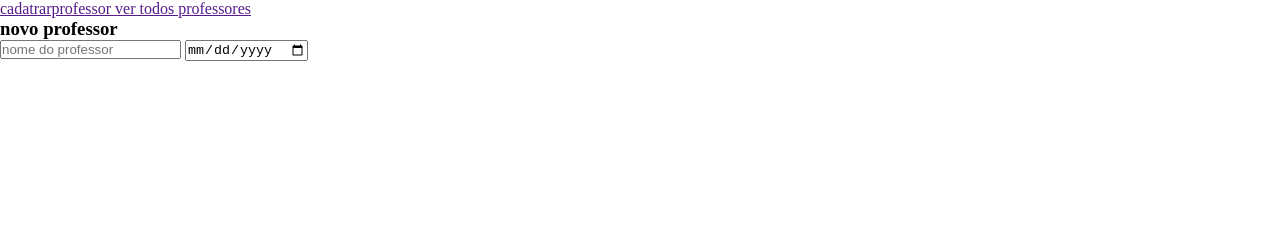
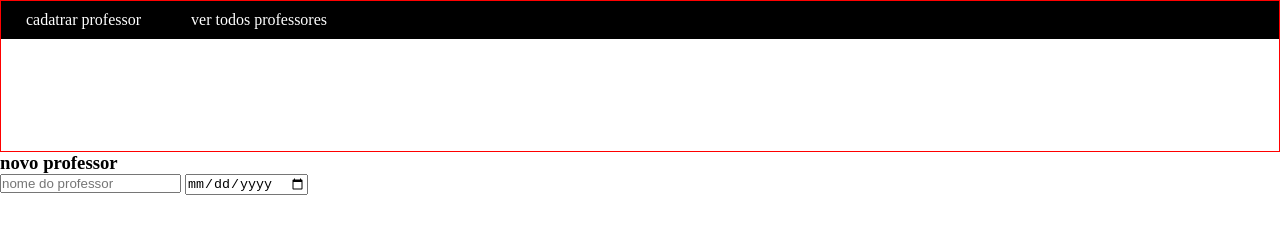
Before and after one commit to duduzink/professores, a plain HTML site: page index.html in a window 1280 px wide. Drawn offline with Linux system fonts and the light colour scheme.

Commit message:
update 20-10

```diff
--- a/index.html
+++ b/index.html
@@ -8,17 +8,24 @@
 
 <body>
 
-<a href="">cadatrarprofessor </a>
-<a href="">ver todos professores</a>
+  <header>
 
-<h3> novo professor </h3>
+            <ul>
+                <li><a href="">cadatrar professor </a></li>
+               <li> <a href="">ver todos professores</a></li>
+            </ul>
+
+
+  </header>
+
+         <h3> novo professor </h3>
 
 <form>
-<input type="text" name="nome"  placeholder="nome do professor">
+        <input type="text" name="nome"  placeholder="nome do professor">
 
-<input type="date" name="data"
+        <input type="date" name="data"
 
-<input type="submite" values="salvar"
+        <input type="submite" values="salvar"
 </form>
 </body>
 </html>
--- a/style.css
+++ b/style.css
@@ -1 +1,26 @@
 *{margin:0; padding:0;}
+
+header {
+    height: 150px;
+    border: 1px solid red;
+}
+
+header ul{
+    display: flex;
+    background: black;
+
+}
+
+header ul li{
+    margin: 0 15px;
+    list-style: none;
+    padding: 10px;
+}
+header ul li a{
+    text-decoration: none;
+      color: white;
+}
+
+header ul li a:hover{
+    color: yellow;
+}
```
